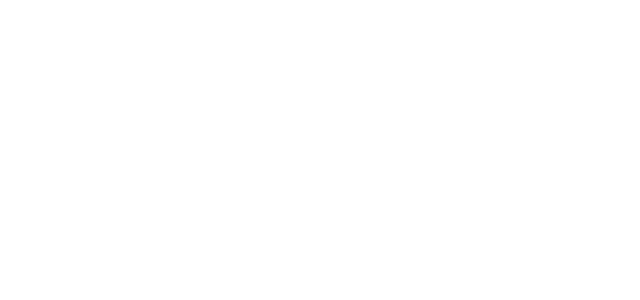
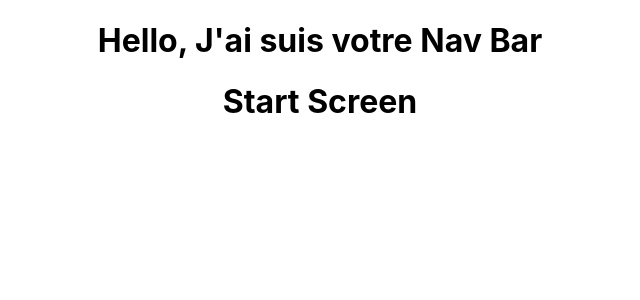
Before and after one commit to fatpav/code-br-, a React (Create React App) app in the folder code_br_client_side/: page / in a window 1280 px wide. Shown: the top 300 px of the page, without its empty margins (320-960 px from the left). Built offline with nearby package versions, Linux system fonts and the light colour scheme.

Commit message:
start screen

```diff
--- a/code_br_client_side/src/App.js
+++ b/code_br_client_side/src/App.js
@@ -1,11 +1,13 @@
-import navBar from './components/NavBar'
+import NavBar from './components/NavBar';
+import StartScreen from './components/StartScreen'
 import './App.css';
 
 function App() {
   return (
     <div className="App">
 
-      <navBar/>
+      <NavBar></NavBar>
+      <StartScreen></StartScreen>
 
     </div>
   );
--- a/code_br_client_side/src/components/NavBar.js
+++ b/code_br_client_side/src/components/NavBar.js
@@ -1,7 +1,7 @@
-const navBar = () => {
+const NavBar = () => {
     return(
         <h1>Hello, J'ai suis votre Nav Bar</h1>
     )
 }
 
-export default navBar;
+export default NavBar;
--- /dev/null
+++ b/code_br_client_side/src/components/StartScreen.js
@@ -0,0 +1,7 @@
+const StartScreen = () =>{
+    return (
+        <h1>Start Screen</h1>
+    )
+}
+
+export default StartScreen;
```
Also changed, not shown: 1 other file (tests, documents, lock files or other folders).
